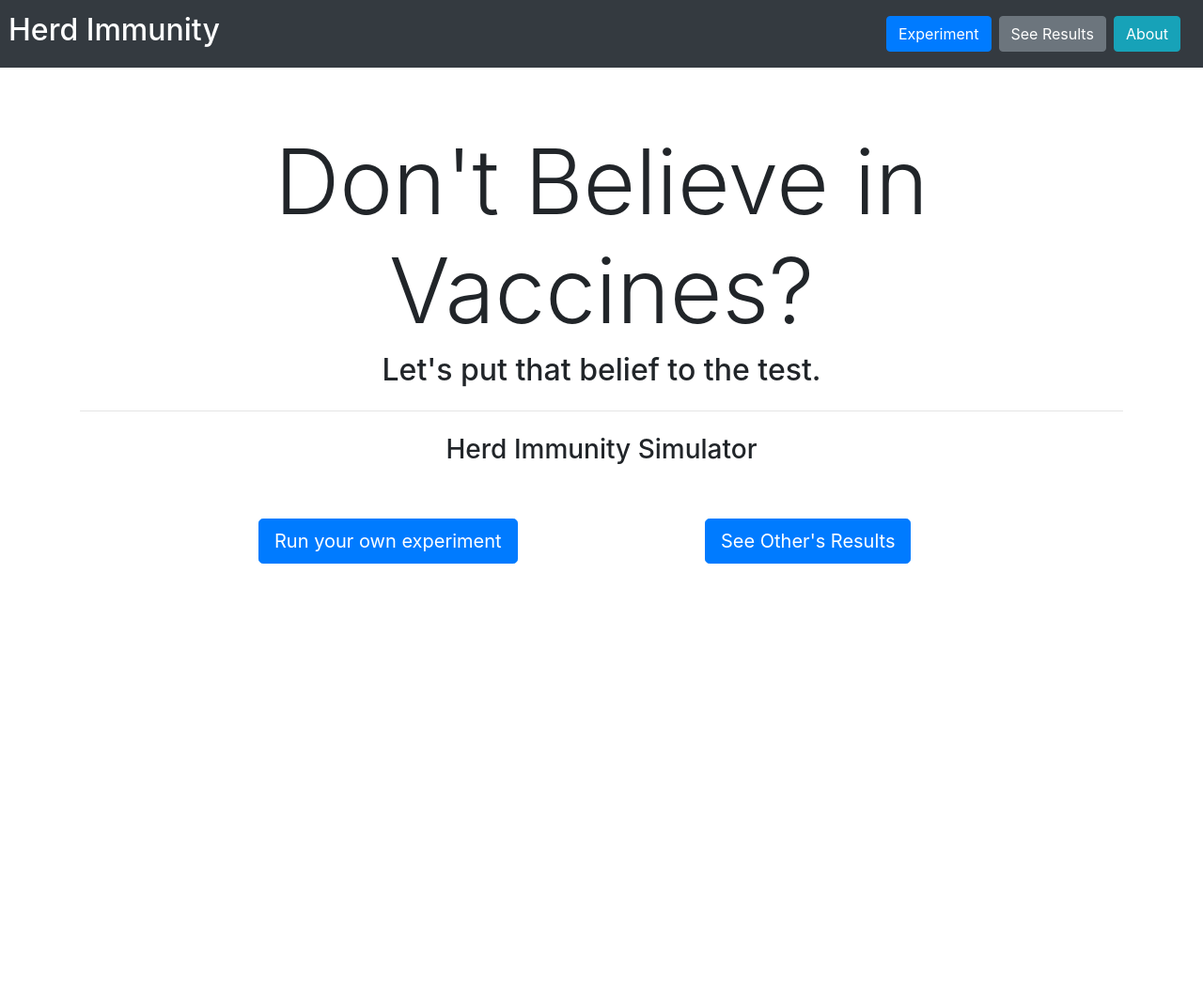
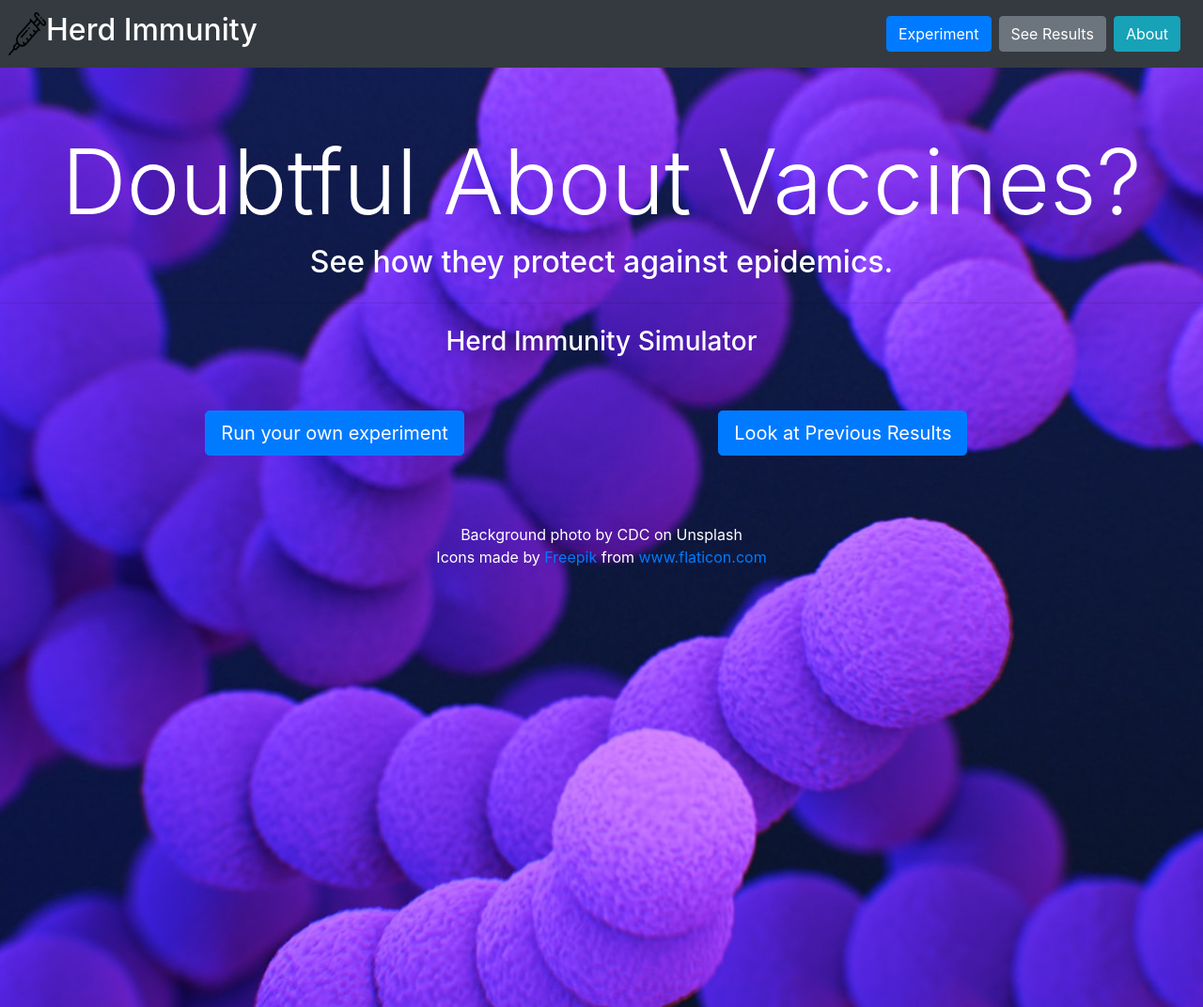
Before and after one commit to sprajjwal/assignment-herd-immunity, a Django app: page / in a window 1280 px wide. Shown: the whole page at 94% size. Before the commit the page ends 600 px from the top, so only its background shows below. Run offline with Django 3.2, Linux system fonts and the light colour scheme; some libraries are stand-ins or nearby versions.

Commit message:
[Update] Front-end polishing.

```diff
--- a/web/simulator/templates/simulator/base.html
+++ b/web/simulator/templates/simulator/base.html
@@ -16,11 +16,13 @@
 <body>
 
     <!-- navbar -->
+    {% load static %}
     <nav class="navbar navbar-expand-md navbar-dark bg-dark">
 
     <div class="navbar-brand d-flex w-50 ml-2">
         <span class="text-white">
             <div class="row">
+                <img src="{% static 'images/vaccine.png' %}" alt="logo" width="40px" heigth="40px">
                 <h2><a href="{% url 'simulator:home' %}" style="color: white;">Herd Immunity</a></h2>
             </div>
         </span>
@@ -49,10 +51,8 @@
     </nav>
 
     <!-- content -->
-    <div class="container">
         {% block content %}
         {% endblock %}
-    </div>
 
     <!-- jQuery and Ajax needed for Chart.js -->
     <script src="https://ajax.googleapis.com/ajax/libs/jquery/1.12.4/jquery.min.js"></script>
--- a/web/simulator/templates/simulator/index.html
+++ b/web/simulator/templates/simulator/index.html
@@ -1,11 +1,11 @@
 <!-- simulator/templates/simulator/index.html -->
 
 {% extends "simulator/base.html" %}
-
+{% load static %}
 {% block content %}
-    <div class="jumbotron jumbotron-fluid bg-white">
-        <h1 class="display-1 text-center">Don't Believe in Vaccines?</h1>
-        <h2 class="text-center">Let's put that belief to the test.</h2>
+    <div class="jumbotron jumbotron-fluid bg-white text-white mb-0" style="background-image: url('{% static 'images/virus.jpg' %}'); background-position:center; height: 1000px;">
+        <h1 class="display-1 text-center">Doubtful About Vaccines?</h1>
+        <h2 class="text-center">See how they protect against epidemics.</h2>
         <hr class="my-4">
         <h3 class="text-center">Herd Immunity Simulator</h3>
         <br><br>
@@ -16,7 +16,12 @@
             </div>
             <div class="col-md-5">
                 <!-- Link to ExperimentList -->
-                <a class="btn btn-primary btn-lg" href="{% url 'simulator:list' %}" role="button">See Other's Results</a>
+                <a class="btn btn-primary btn-lg" href="{% url 'simulator:list' %}" role="button">Look at Previous Results</a>
             </div>
+            <br><br><br><br><br>
+            <!-- Photo Credit -->
+            <p class="text-center text-white">Background photo by CDC on Unsplash <br>
+            Icons made by <a href="https://www.flaticon.com/authors/freepik" title="Freepik">Freepik</a> from <a href="https://www.flaticon.com/" title="Flaticon"> www.flaticon.com</a>
+            </p>
         </div>
 {% endblock %}
--- a/web/simulator/templates/simulator/info.html
+++ b/web/simulator/templates/simulator/info.html
@@ -2,6 +2,7 @@
 {% extends "simulator/base.html" %}
 
 {% block content %}
+    <div class="container">
         <h1>Why Should You Care About Vaccines?</h1>
         <h3>Check out the resources below to learn more!</h3>
 
@@ -30,5 +31,6 @@
                 </p>
             </li>
         </ol>
+    </div>
 
 {% endblock %}
--- a/web/simulator/templates/simulator/list.html
+++ b/web/simulator/templates/simulator/list.html
@@ -2,6 +2,7 @@
 {% extends "simulator/base.html" %}
 
 {% block content %}
+<div class="container">
     <!-- display title of page, and number of simulations to display -->
     <h1>Past Simulations <small class="text-muted">({{ experiments|length }})</small></h1>
     <p>Thank you for your curiosity! <br>
@@ -23,4 +24,5 @@
             </li>
         {% endfor %}
     </ul>
+</div>
 {% endblock %}
--- a/web/simulator/templates/simulator/results.html
+++ b/web/simulator/templates/simulator/results.html
@@ -3,6 +3,7 @@
 
 <!-- user sees results of the simulation -->
 {% block content %}
+<div class="container">
     <h1>And the Results Are In!</h1>
     <h2>Did your population survive the epidemic?</h2>
     <hr
@@ -68,5 +69,6 @@
         <a href="{% url 'simulator:list' %}" class="btn btn-primary">See More Simulations</a>
     </div>
     <br><br>
+</div>
 
 {% endblock %}
--- a/web/static/images/file.txt
+++ /dev/null
@@ -1 +0,0 @@
-This file is just so that directory shows up in Git.
```
Also changed, not shown: web/simulator/templates/simulator/create.html (+5 -3 lines), web/static/images/vaccine.png (added), web/static/images/virus.jpg (added). Lines whose indentation alone changed are shown as unchanged.
